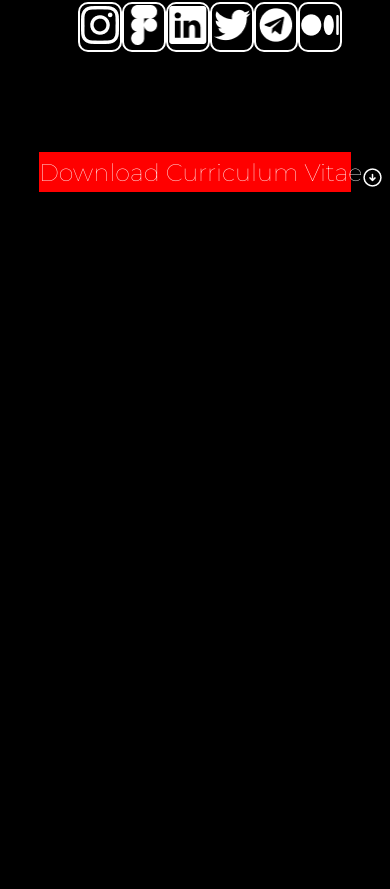
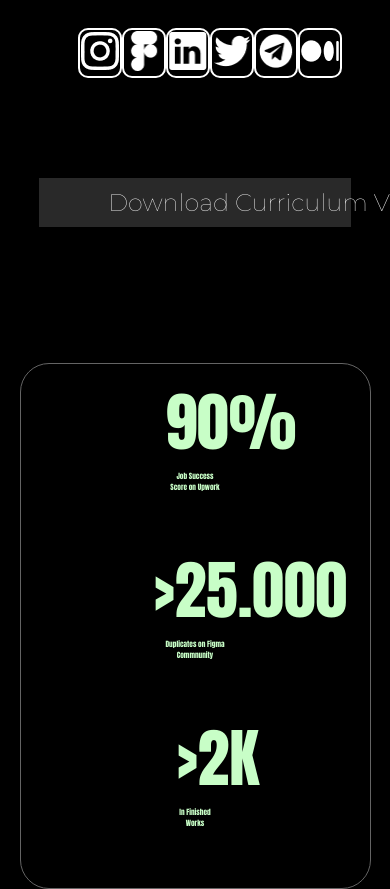
Before and after one commit to lukanogaj/product-designer, a React (Create React App) app: page / in a window 390 px wide. Shown: the part 730-1619 px from the top of the page. Before the commit the page ends 1093 px from the top, so only its background shows below. Built offline with nearby package versions, Linux system fonts and the light colour scheme.

Commit message:
work-efficiency-responsiive

```diff
--- a/src/App.js
+++ b/src/App.js
@@ -14,7 +14,7 @@ function App() {
 	return (
 		<Layout>
 			<Hero />
-			{/* <WorkEfficiency /> */}
+			<WorkEfficiency />
 			{/* <Portfolio /> */}
 			{/* <Skills /> */}
 			{/* <Feedback /> */}
--- a/src/components/Hero/index.module.scss
+++ b/src/components/Hero/index.module.scss
@@ -81,14 +81,15 @@
 						font-size: 5.2rem;
 					}
 					@media screen and (max-width: 1024px) {
-						font-size: 5rem;
+						font-size: 7rem;
 					}
 
 					@media screen and (max-width: 992px) {
 						font-size: 5rem;
 					}
 					@media screen and (max-width: 768px) {
-						font-size: 5rem;
+						font-size: 5.5rem;
+            background-color: green;
 					}
 				}
 			}
@@ -123,13 +124,19 @@
 			align-content: center;
 			font-family: "Montserrat", sans-serif;
 			width: 100%;
-			height: 52px;
+			// height: 52px;
 			white-space: nowrap;
 			text-align: center;
 			align-items: center;
 			font-weight: 100;
-			// background-color: #292929;
-      background-color: red;
+			background-color: #292929;
+
+
+			@media screen and (max-width: 1024px) {
+        width: 60%;
+				margin: 60px;
+        text-align: center;
+			}
 			@media screen and (max-width: 768px) {
         width: 80%;
 				margin: 60px;
@@ -140,15 +147,27 @@
 				justify-content: space-between;
 				width: 55%;
 				height: 100%;
-				text-align: center;
 				align-items: center;
 				align-content: center;
 				color: #fff;
 				letter-spacing: 0.1rem;
+        padding: 10px;
 				font-weight: 100;
 				@media screen and (max-width: 1024px) {
-					width: 100%;
+					width: 65%;
+          justify-content: space-around;
+          text-align: center;
+          align-items: center;
+          align-content: center;
 				}
+        @media screen and (max-width: 992px) {
+          width: 78%;
+          text-align: center;
+        }
+        @media screen and (max-width: 768px) {
+          width: 62%;
+          text-align: center;
+        }
 				.cvHead {
 					display: block;
 					font-size: 1.5rem;
@@ -165,10 +184,10 @@
 					width: 100%;
 					height: 100%;
 					text-align: center;
-					margin: auto;
+          text-align: center;
 					& > img {
-						display: inline-block;
-						padding-top: 15px;
+						display: block;
+						padding: 5px 0px 0px 8px ;
 					}
 				}
 			}
--- a/src/components/WorkEfficiency/index.jsx
+++ b/src/components/WorkEfficiency/index.jsx
@@ -4,6 +4,7 @@ import classNames from "classnames";
 
 const WorkEfficiency = () => {
 	return (
+		<div className={styles.container}>
 			<div className={styles.workEfficiency}>
 				<div className={styles.workStats_first}>
 					<div className={styles.headStats}>
@@ -50,6 +51,7 @@ const WorkEfficiency = () => {
 					</div>
 				</div>
 			</div>
+		</div>
 	);
 };
 
--- a/src/components/WorkEfficiency/index.module.scss
+++ b/src/components/WorkEfficiency/index.module.scss
@@ -1,31 +1,37 @@
+.container {
+	display: flex;
+	justify-content: space-around;
+	width: 100%;
 	.workEfficiency {
 		display: flex;
 		justify-content: space-around;
 		width: 88%;
-	height: 372px;
 		border: solid #646464 1px;
 		border-radius: 29px;
 		background-color: #000;
 		align-items: center;
 		font-family: "Anton", sans-serif;
-	margin: 150px 100px 0px 100px;
+		padding: 10px 30px 40px 30px;
 
-	@media screen and (max-width:1400px) {
-		height: 300px;
+		@media screen and (max-width: 1400px) {
+			padding: 0;
 		}
 
 		@media screen and (max-width: 1024px) {
 			width: 90%;
-		height: 290px;
-		align-items: center;
-		align-content: center;
-		margin: auto;
+			padding: 0;
+		}
+
+    @media screen and (max-width: 768px) {
+      display: flex;
+      flex-direction: column;
+			width: 90%;
 			text-align: center;
+      padding: 10px;
 		}
 
 		.statsIcon {
 			width: 5.226%;
-		height: 80px;
 
 			@media screen and (max-width: 1400px) {
 				display: none;
@@ -37,7 +43,6 @@
 			flex-direction: column;
 			justify-content: space-between;
 			width: 18%;
-		height: 208px;
 		}
 
 		.workStats_second {
@@ -45,7 +50,6 @@
 			flex-direction: column;
 			justify-content: space-between;
 			width: 25%;
-		height: 208px;
 		}
 
 		.workStats_third {
@@ -53,15 +57,31 @@
 			flex-direction: column;
 			justify-content: space-between;
 			width: 11%;
-		height: 208px;
 		}
 
 		.headStats {
 			display: block;
 			font-family: "Anton", sans-serif;
-		height: 115px;
-		margin-bottom: 50px;
+
+
+      @media screen and (max-width: 1024px) {
+        width: 90%;
+        padding: 0;
+      }
+
+      @media screen and (max-width: 768px) {
+        display: flex;
+        flex-direction: column;
+        width: 100%;
+        text-align: center;
+      }
 			& > h1 {
+        @media screen and (max-width: 1400px) {
+          font-size: 5rem;
+        }
+        @media screen and (max-width: 1024px) {
+   font-size: 4rem;
+        }
 				display: block;
 				font-family: "Anton", sans-serif;
 				font-size: 6.66665vw;
@@ -80,3 +100,4 @@
 			}
 		}
 	}
+}
```
Lines whose indentation alone changed are shown as unchanged.
